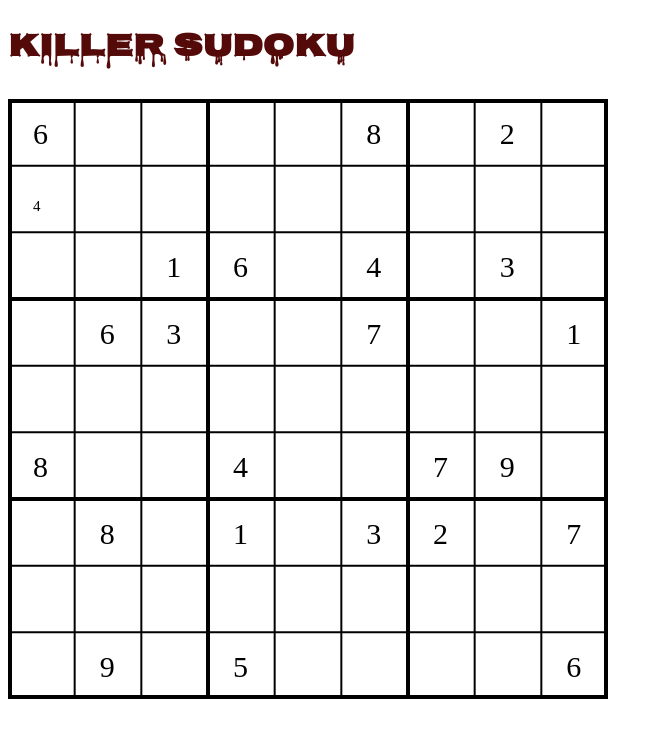
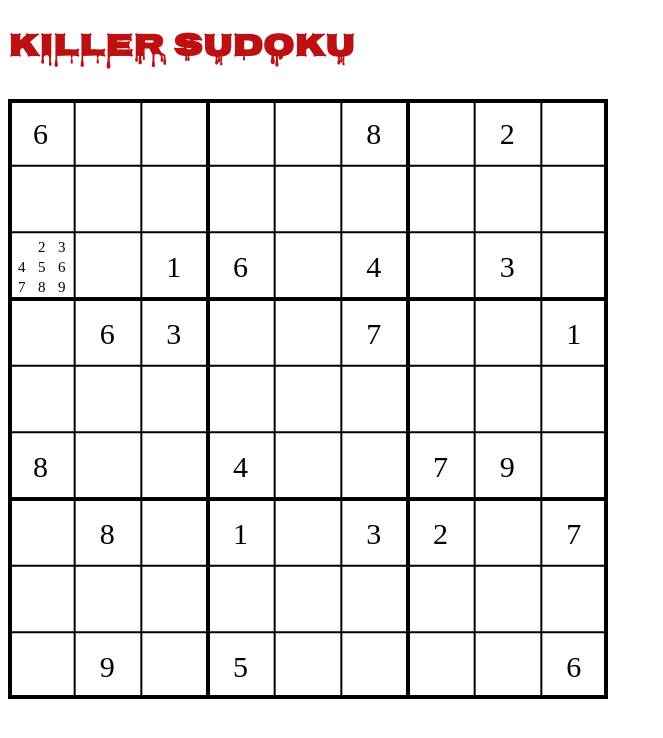
Before and after one commit to MonkWire/Monkwire.github.io, a website built with webpack: page index.html in a window 1280 px wide. Shown: the whole page, without its empty margins (0-663 px from the left). Built offline with nearby package versions, Linux system fonts and the light colour scheme.

Commit message:
cleaned up pencil mark display

```diff
--- a/src/index.js
+++ b/src/index.js
@@ -27,8 +27,15 @@ document.addEventListener("DOMContentLoaded", ()=> {
         samplePencilMarks.push(cell);
     };
 
-    samplePencilMarks[1][3] = '4'
-    console.log(samplePencilMarks);
+
+    for (let i = 0; i < 9; i++) {
+        samplePencilMarks[0][i] = i;
+    };
+
+    for (let i = 0; i < 9; i++) {
+        samplePencilMarks[2][i] = i;
+    };
+
 
     const board = new CanvasBoard(null, 9, 600, 600);
     board.drawGridLines(ctx);
--- a/src/index.scss
+++ b/src/index.scss
@@ -1,6 +1,6 @@
 h1 {
     font-family: 'Nosifer', sans-serif;
-    color: rgb(85, 10, 10);
+    color: rgb(189, 17, 17);
 }
 
 .board {
--- a/src/scripts/canvas_board.js
+++ b/src/scripts/canvas_board.js
@@ -47,21 +47,23 @@ export class CanvasBoard {
     };
 
     drawPencilMarks(ctx, penMarkings, pencilMarkings) {
-
         let currIndex = 0;
         for (let i = 0; i < 9; i++) {
             for (let j = 0; j < 9; j++) {
                 if (penMarkings[currIndex] === 0) {
-                    for (let x = 0; x < this.boardSize; x++) {
-                        if (pencilMarkings[currIndex][x] != 0) {
-                            ctx.font = '15px serif';
-                            ctx.fillText(`${pencilMarkings[currIndex][x]}`, (this.gridWidth / 9) * i + 25, (this.gridHeight / 9) * j + 45);
-                        }
-                    }
-                }
-            currIndex++
-            }
-
-        }
-    }
+                    let pencilIndex = 0;
+                    for (let c = 0; c < 3; c++) {
+                        for (let r = 0; r < 3; r++) {
+                           if (pencilMarkings[currIndex][pencilIndex] != 0) {
+                               ctx.font = '15px serif';
+                               ctx.fillText(`${pencilMarkings[currIndex][pencilIndex] + 1}`, (this.gridWidth / 9) * i + (r * 20) + 10, (this.gridHeight / 9) * j + (c * 20) + 20);
+                           };
+                           pencilIndex++;
+                        };
+                    };
+                };
+            currIndex++;
+            };
+        };
+    };
 };
```
Also changed, not shown: dist/main.css, dist/main.js.
